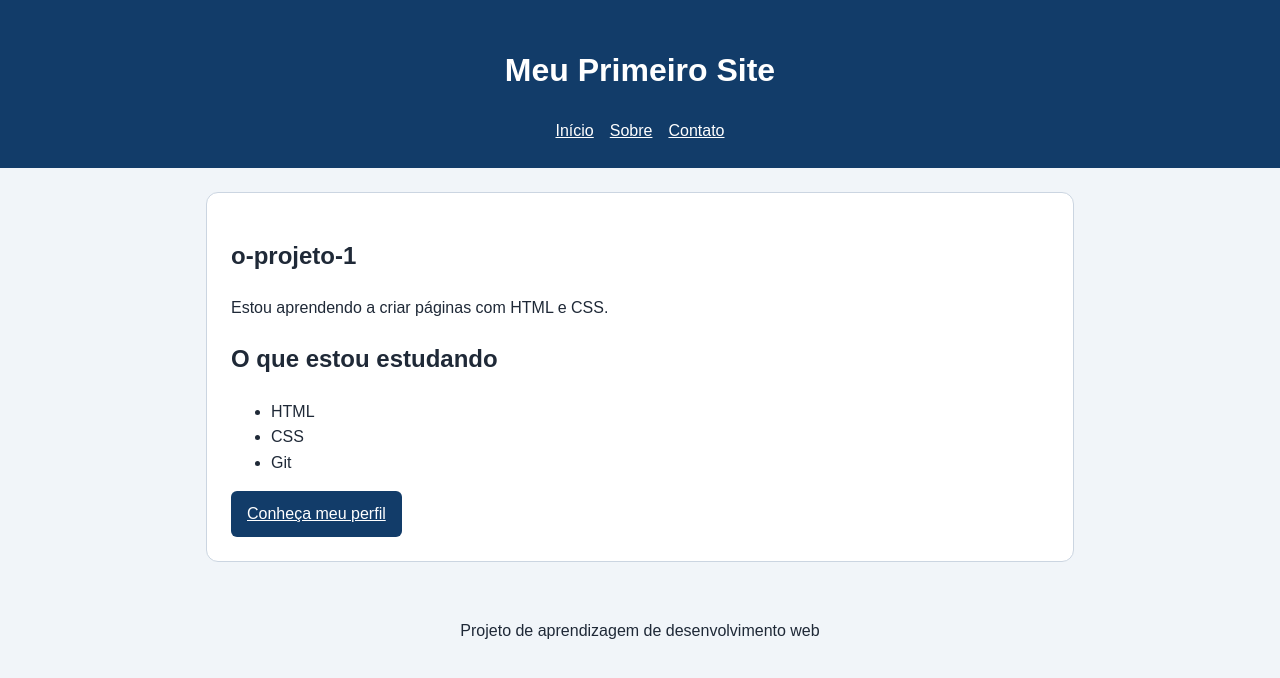
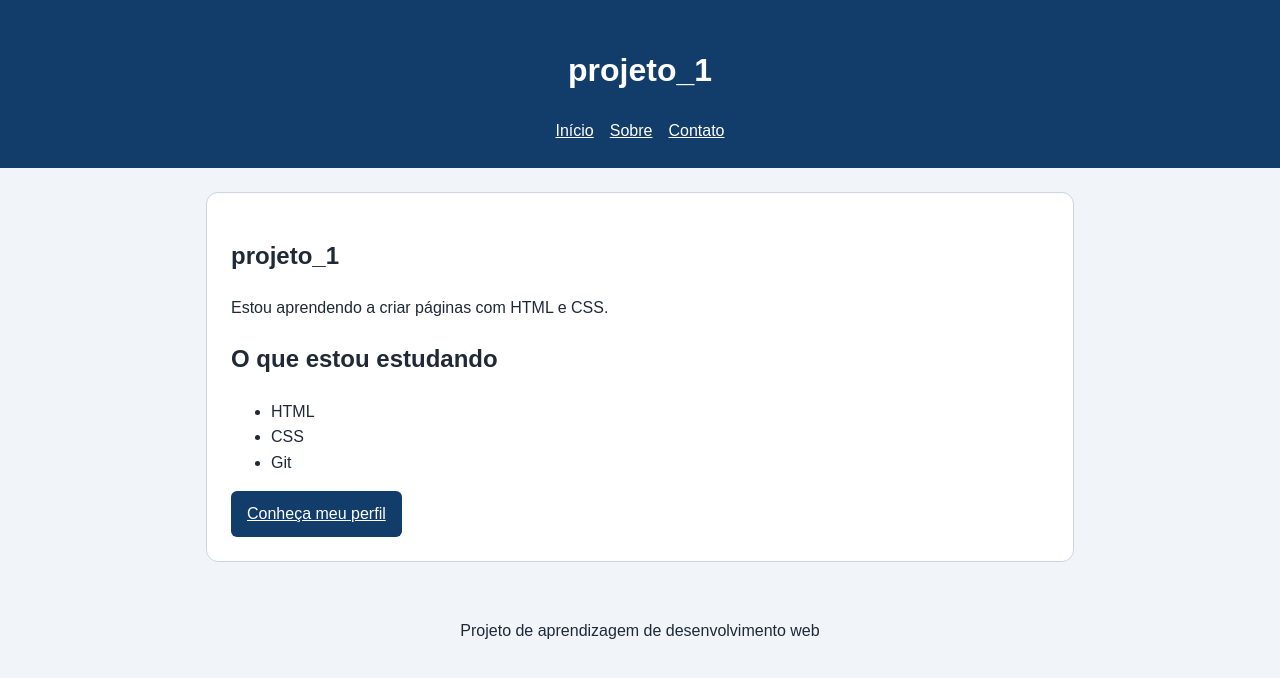
Before and after one commit to ilucasdev/projeto-1, a plain HTML site: page index.html in a window 1280 px wide. Drawn offline with Linux system fonts and the light colour scheme.

Commit message:
Rename title and headings to 'projeto_1'
Updated title and main headings to reflect project name.

```diff
--- a/index.html
+++ b/index.html
@@ -4,13 +4,13 @@
 <head>
     <meta charset="UTF-8">
     <meta name="viewport" content="width=device-width, initial-scale=1.0">
-    <title>Início | Meu Primeiro Site</title>
+    <title>Início | projeto_1</title>
     <link rel="stylesheet" href="css/style.css">
 </head>
 <body>
 
     <header>
-        <h1>Meu Primeiro Site</h1>
+        <h1>projeto_1</h1>
 
         <nav>
             <a href="index.html">Início</a>
@@ -21,7 +21,7 @@
 
     <main>
         <section class="cartao">
-            <h2>o-projeto-1</h2>
+            <h2>projeto_1</h2>
 
             <p>Estou aprendendo a criar páginas com HTML e CSS.</p>
 
```
